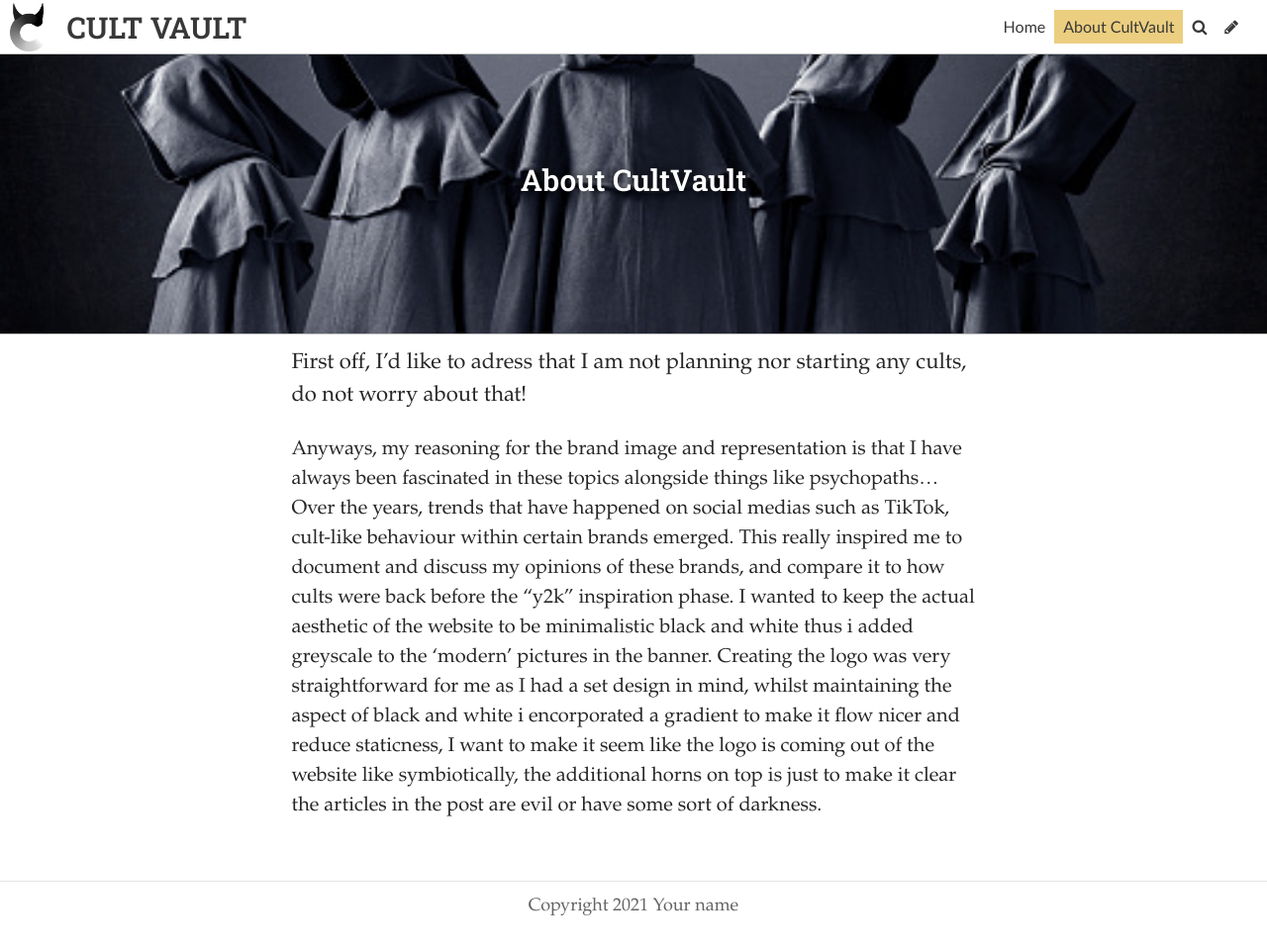
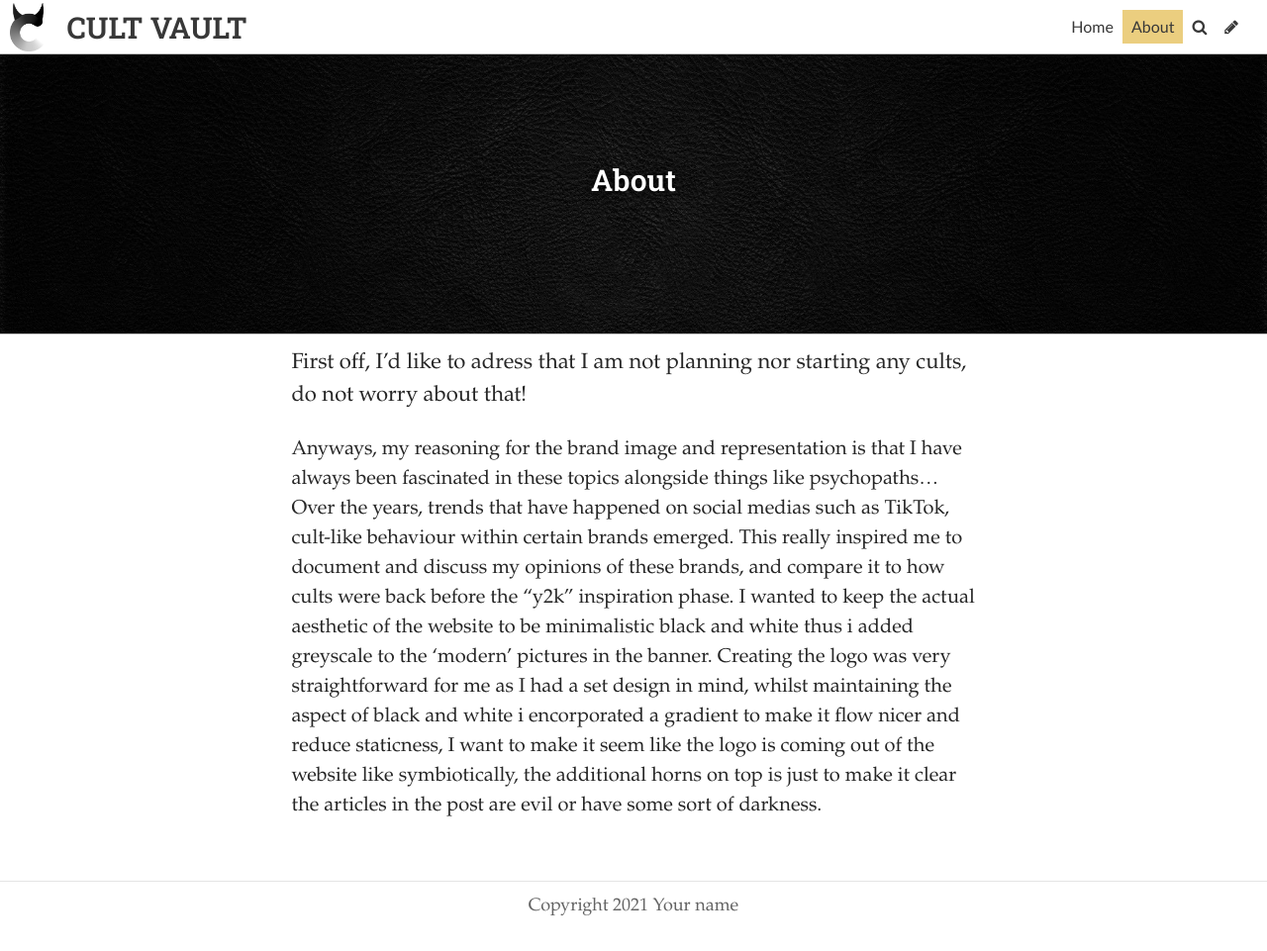
Before and after one commit to Loohwis/Vault, a Jekyll site: the page built from pages/about.md, in a window 1280 px wide. Shown: the whole page at 99% size. Built offline with Jekyll 4.4.1, drawn with Linux system fonts in a browser that asks for light colours; some web fonts are replaced.

Commit message:
Update Page “about”

```diff
--- a/pages/about.md
+++ b/pages/about.md
@@ -1,7 +1,7 @@
 ---
 header_feature_image: /uploads/log.jpg
-title: About CultVault
-image: ../uploads/istockphoto-1280200884-170667a.jpg
+title: "About "
+image: ../uploads/963179.jpg
 subtitle: ""
 permalink: /about/
 date: 2020-06-29T15:36:12.231Z
```
Also changed, not shown: uploads/963179.jpg (added).
